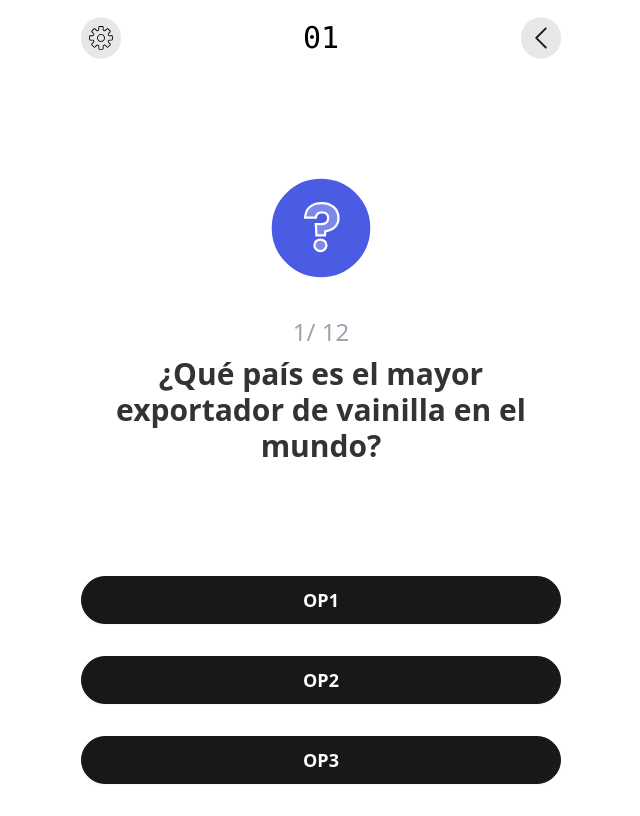
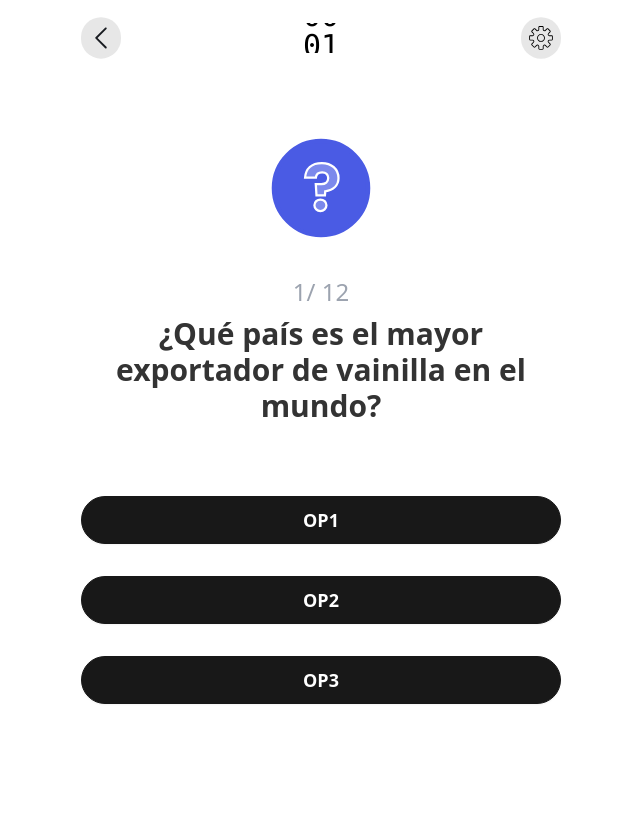
Before and after one commit to chescalante/human-trivia-next, a Next.js app: page /playing in a window 1280 px wide. Shown: the whole page, without its empty margins (319-959 px from the left). Built offline with nearby package versions, Linux system fonts and the light colour scheme; what @worldcoin/minikit-js would draw is missing.

Commit message:
Added count in Playing

```diff
--- a/components/layout.tsx
+++ b/components/layout.tsx
@@ -12,7 +12,7 @@ function MiniKitProvider({ children }: { children: ReactNode }) {
 export default function Layout({ children }: { children: ReactNode }) {
   return (
     <MiniKitProvider>
-      <div className="h-screen max-h-screen max-w-lg m-auto">{children}</div>
+      <div className="max-w-lg m-auto" style={{ height: "90vh" }}>{children}</div>
     </MiniKitProvider>
   );
 }
--- a/pages/play.tsx
+++ b/pages/play.tsx
@@ -50,7 +50,7 @@ export default function Play() {
           }}
           role="progressbar"
         >
-          <span className="countdown font-mono text-6xl text-black">
+          <span className="countdown font-mono text-5xl text-black">
             {/*  @ts-ignore */}
             <span style={{ "--value": count }}></span>
           </span>
--- a/pages/playing.tsx
+++ b/pages/playing.tsx
@@ -1,6 +1,6 @@
 import Image from "next/image";
 import Layout from "../components/layout";
-import { useState } from "react";
+import { useEffect, useState } from "react";
 import { useRouter } from "next/router";
 import questionAnimation from "../public/images/question-animation.json";
 import dynamic from "next/dynamic";
@@ -14,6 +14,18 @@ export default function Playing() {
   const [radialValue, setRadialValue] = useState(100); // Start at 100% for the radial progress
   const router = useRouter();
 
+  useEffect(() => {
+    if (count >= 0) {
+      const interval = setInterval(() => {
+        setCount((prevCount) => prevCount - 1);
+      }, 1000);
+
+      return () => clearInterval(interval);
+    } else {
+      document.getElementById("my_modal_5").showModal();
+    }
+  }, [count]);
+
   const options = {
     animationData: questionAnimation,
     loop: true,
@@ -21,24 +33,27 @@ export default function Playing() {
 
   return (
     <Layout>
-      <div className="h-full flex flex-col p-4 justify-between">
+      <div
+        className="flex flex-col p-4 justify-between"
+        style={{ height: "90vh" }}
+      >
         <div className="flex gap-2 justify-between items-center">
-          <Image
-            src="/images/settings.svg" // Path relative to the public directory
-            alt="Description of image"
-            width={40}
-            height={40}
-          />
-          <span className="countdown font-mono text-3xl text-black">
-            {/* @ts-ignore */}
-            <span style={{ "--value": 1 }}></span>
-          </span>
           <Image
             src="/images/right-arrow.svg" // Path relative to the public directory
             alt="Description of image"
             width={40}
             height={40}
             onClick={() => router.push("/")}
+          />
+          <span className="countdown font-mono text-3xl text-black">
+            {/* @ts-ignore */}
+            <span style={{ "--value": count }}></span>
+          </span>
+          <Image
+            src="/images/settings.svg" // Path relative to the public directory
+            alt="Description of image"
+            width={40}
+            height={40}
           />
         </div>
         <div>
@@ -78,6 +93,20 @@ export default function Playing() {
           </button>
         </div>
       </div>
+      <dialog id="my_modal_5" className="modal">
+        <div className="modal-box">
+          <h3 className="font-bold text-lg">Hello!</h3>
+          <p className="py-4">
+            Press ESC key or click the button below to close
+          </p>
+          <div className="modal-action">
+            <form method="dialog">
+              {/* if there is a button in form, it will close the modal */}
+              <button className="btn">Close</button>
+            </form>
+          </div>
+        </div>
+      </dialog>
     </Layout>
   );
 }
```
